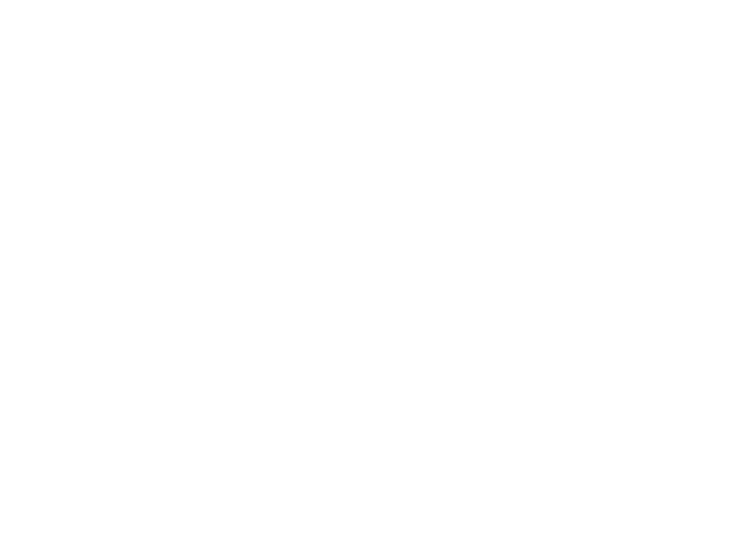
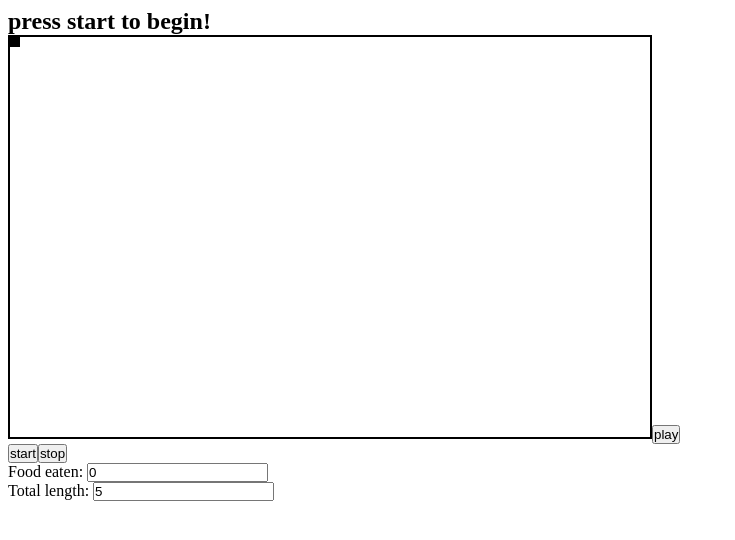
Before and after one commit to immarianaas/snake-bar-frontend, an Angular app: page /draw in a window 1280 px wide. Before the commit this address led to /. Shown: the top 540 px of the page, without its empty margins (0-735 px from the left). Built offline with nearby package versions, Linux system fonts and the light colour scheme.

Commit message:
middle of big refactor

```diff
--- a/src/app/app-routing.module.ts
+++ b/src/app/app-routing.module.ts
@@ -4,8 +4,8 @@
 import { GameComponent } from './game/game.component';
 
 const routes: Routes = [
-  { path: 'game', component: GameComponent },
-  { path: '', component: DrawingComponent }
+  { path: '', component: GameComponent },
+  { path: 'draw', component: DrawingComponent }
 ];
 
 @NgModule({
--- a/src/app/drawing/drawing.component.html
+++ b/src/app/drawing/drawing.component.html
@@ -17,7 +17,7 @@
 
 <br />
 <label>Total length: </label>
-<input type="number" [(ngModel)]="this.snake.maxlen" />
+<input type="number" [(ngModel)]="this.snake.len" />
 
 <!--
 
--- a/src/app/drawing/drawing.component.ts
+++ b/src/app/drawing/drawing.component.ts
@@ -46,24 +46,14 @@
     this.canvas = new Canvas(this.canv.nativeElement);
     this.grid = new Grid(this.canv.nativeElement);
 
-    this.food = new Food(this.grid, 10);
-    this.snake = new Snake(this.grid, new Position(0,0, 'black'), this.food, this);
+    this.food = new Food(new Position(-1,-1), 'ds', 10);
+    this.snake = new Snake(this.grid, new Position(0,0), 'black');
 
   }
 
 
   i: number = 1
   animate(): void {
-    /*
-    this.ctx.fillStyle = 'red';
-    const square = new Square(this.ctx);
-    square.draw(1, 1, 20);
-    */
-   /*
-   this.canvas.draw_rect(this.i, 2, 20, 20, 'red');
-   this.canvas.fill_rect(this.i, 2, 20, 20, 'blue');
-   this.canvas.draw_rect(this.i, 2+20, 20, 20, 'red');
-   */
 
    this.i += 10;
    this.grid.fillSquare(new Position(this.i, this.i));
@@ -107,7 +97,7 @@
     if (this.running) return;
 
     if (!this.pause) this.setup();
-    this.snake.start();
+    // this.snake.start();
     this.running = true;
     this.isGameover=false;
 
@@ -118,7 +108,7 @@
   stop(): void {
     this.running = false;
     this.pause = true;
-    this.snake.stop();
+    // this.snake.stop();
   }
 
   restart(): void {
--- /dev/null
+++ b/src/app/foodbowl.ts
@@ -0,0 +1,53 @@
+import { isNull } from "@angular/compiler/src/output/output_ast";
+import { NUM_FOOD, NUM_X, NUM_Y } from "./constants";
+import { Food } from "./food";
+import { Grid } from "./grid";
+import { Position } from "./position";
+
+export class FoodBowl {
+    private nfood: number = NUM_FOOD;
+    private grid: Grid;
+    private foodset: Food[];
+
+    public constructor(grid: Grid, nfood?: number) {
+        if (nfood || nfood && nfood < 0) this.nfood = nfood;
+        this.grid = grid;
+        this.foodset = [];
+    }
+
+    public fillBowl(max?: number) {
+        const maxquantity = max && max >= 0 ? max : this.nfood;
+        while (this.foodset.length <= maxquantity) {
+            const newfoodp : Position = this.getRandomPos();
+            if (this.grid.isFree(newfoodp)) {
+                const f : Food = this.genRandomFood(newfoodp);
+                this.foodset.push(f);
+                this.grid.printFood(f);
+            }
+        }
+    }
+
+    public eatFood(pos: Position) : Food | null {
+        var f : Food | null = null;
+        this.foodset.forEach( food => {
+            if (pos.equals(food.pos)) f = food;
+        });
+        if (!f) return null;
+        this.foodset = this.foodset.filter( felem => f?.pos.equals(felem.pos) );
+        return f;
+    }
+
+    private genRandomFood(p: Position): Food {
+        return new Food(p, 'red', 1); // change later maybe
+    }
+
+    private getRandomPos(): Position {
+        const y = Math.floor(Math.random() * (NUM_Y+1));
+        const x = Math.floor(Math.random() * (NUM_X+1));
+        return new Position(x,y);
+    }
+
+
+
+
+}
--- /dev/null
+++ b/src/app/game.ts
@@ -0,0 +1,58 @@
+import { Direction } from "./enums";
+import { Food } from "./food";
+import { FoodBowl } from "./foodbowl";
+import { Grid } from "./grid";
+import { Position } from "./position";
+import { Snake } from "./snake";
+
+export class Game {
+
+    private grid: Grid;
+    private foodbowl: FoodBowl;
+    private snake: Snake;
+
+    private sid: any;
+
+    private started: boolean;
+
+    constructor(el: HTMLCanvasElement) {
+        this.grid = new Grid(el);
+        this.snake = new Snake(this.grid, new Position(0,0), 'black');
+        // ^ change this to permit more than one..
+
+        this.foodbowl = new FoodBowl(this.grid);
+        this.started = false;
+    }
+
+    public changeDirection(dir: Direction) {
+        this.snake.changeDirection(dir);
+    }
+
+    // chama o move
+    private move_snake(): void {
+        const rempos : Position | null = this.snake.move();
+        if (!rempos) return;
+        const gameover = this.snake.checkIfGameOver();
+        if (gameover) { // do smth
+        }
+
+        const ate : boolean = this.snake.checkIfAte(this.foodbowl);
+        if (ate) this.foodbowl.fillBowl();
+
+        this.snake.checkIfGrow(rempos);
+    }
+
+    public start() {
+        if (!this.started) {
+            this.foodbowl.fillBowl();
+        }
+        this.sid = setInterval(() => { this.move_snake()}, 200);
+    }
+
+    public pause() {
+        if (!this.sid) return;
+        clearInterval(this.sid);
+    }
+
+
+}
--- a/src/app/game/game.component.html
+++ b/src/app/game/game.component.html
@@ -1,19 +1,24 @@
+<!--
+<h2 *ngIf="this.pause">stopped</h2>
+<h2 *ngIf="this.running">playing</h2>
+<h2 *ngIf="this.isGameover">game over c':</h2>
+<h2 *ngIf="!this.pause&&!this.running&&!this.isGameover">press start to begin!</h2>
+-->
 
-<body>
-<header>
-    <button id="reset">reset</button>
-    <button id="pause">pause</button>
-    <button id="start">start</button>
-    <span id="player-one-score"></span>
-    <span id="player-one-lives"></span>
-    <span id="player-two-score"></span>
-    <span id="player-two-lives"></span>
-    <br>
-    <div>
-        <span>[ SPACEBAR ] - warp jump</span>
-        <span id="build">&copy;2015-2019 <a href="https://twitter.com/8_bit_hacker">@8_bit_hacker</a></span>
-    </div>
-</header>
+<canvas tabindex=1 #canv focus (keydown)="changeDir($event.keyCode)"></canvas>
 
-<canvas></canvas>
-</body>
+<br />
+<button (click)="start()">start</button>
+<button (click)="pause()">stop</button>
+<button>reset</button>
+
+<!--
+<br />
+<label>Food eaten: </label>
+<input type="number" [(ngModel)]="this.snake.foodeaten" />
+
+<br />
+<label>Total length: </label>
+<input type="number" [(ngModel)]="this.snake.maxlen" />
+
+-->
--- a/src/app/game/game.component.ts
+++ b/src/app/game/game.component.ts
@@ -1,4 +1,6 @@
-import { Component, OnInit } from '@angular/core';
+import { Component, ElementRef, OnInit, ViewChild } from '@angular/core';
+import { Direction, GameKey } from '../enums';
+import { Game } from '../game';
 
 @Component({
   selector: 'app-game',
@@ -7,9 +9,44 @@
 })
 export class GameComponent implements OnInit {
 
+  @ViewChild('canv', {static: true})
+  canv!: ElementRef<HTMLCanvasElement>;
+
+  game !: Game;
+
   constructor() { }
 
   ngOnInit(): void {
+    this.game = new Game(this.canv.nativeElement);
+  }
+
+  public start() : void {
+    this.canv.nativeElement.focus();
+    this.game.start();
+  }
+
+  public pause() : void {
+    this.game.pause();
+  }
+
+  changeDir(e: number) : void {
+    var d: Direction = Direction.NONE;
+
+    switch (e) {
+      case GameKey.DOWN:
+        d = Direction.DOWN; break;
+      case GameKey.UP:
+        d = Direction.UP; break;
+      case GameKey.LEFT:
+        d = Direction.LEFT; break;
+      case GameKey.RIGHT:
+        d = Direction.RIGHT; break;
+
+      default:
+        console.error("invalid key");
+    }
+    this.game.changeDirection(d);
+
   }
 
 }
--- a/src/app/snake.ts
+++ b/src/app/snake.ts
@@ -3,48 +3,45 @@
 import { DrawingComponent } from "./drawing/drawing.component";
 import { Direction, GameKey } from "./enums";
 import { Food } from "./food";
+import { FoodBowl } from "./foodbowl";
 import { Grid } from "./grid";
 import { Position } from "./position";
 
 export class Snake {
     private pos: Position[];
+    private colours: string[];
+
+
     private dir: Direction;
     private grid: Grid;
-    public maxlen: number; // max len
+    public len: number; // max len
     private sid: any; // setIntervalId
 
     private tempdir: Direction;
-    private food: Food;
 
-    private digesting: Position[];
-
-    //private gameover: boolean;
-    private dc: DrawingComponent;
+    private digesting: Food[];
 
     public foodeaten : number = 0;
 
-    public constructor(grid: Grid, startpos: Position, food: Food, dc : DrawingComponent) {
+    public constructor(grid: Grid, startpos: Position, colour: string) {
         this.pos = [startpos];
+        this.colours = [colour];
+
         this.dir = Direction.NONE;
         this.tempdir = Direction.NONE;
         /*
          * this _tempdir_ is essential to prevent users from
          * reversing completely the snake in one 'clock tick'
          */
-        this.maxlen = 5;
+        this.len = 5;
 
         this.grid = grid;
-        this.grid.fillSquare(startpos);
+        this.grid.fillSquare(startpos, colour);
 
-        this.food = food;
         this.digesting = [];
-
-        // this.gameover = false;
-        this.dc = dc;
     }
 
-
-
+    /* // this will go to "game"
     public start() : void {
         this.sid = setInterval(() => {this.move()}, 200);
     }
@@ -53,9 +50,7 @@
         if (!this.sid) return;
         clearInterval(this.sid);
     }
-
-
-
+    */
 
     public changeDirection(newdir: Direction) : void {
         const vertical = [Direction.DOWN, Direction.UP];
@@ -68,72 +63,95 @@
     }
 
 
-
-
-    private move() : void {
+    public move() : Position | null {
         // is going to move in the direction of _dir_
         // pos[0] is going to have the
 
         this.dir = this.tempdir;
-        if (this.dir == Direction.NONE) return;
+        if (this.dir == Direction.NONE) return null;
 
-        /*
-        if (this.growNextIter) {
-            const food_to_be_rem = this.digesting.shift();
-            if (!food_to_be_rem) console.error('error removing food from digested');
-            else this.pos.unshift(food_to_be_rem);
-            this.growNextIter = false;
-        }*/
 
         const currpos = this.pos[0];
         let newpos = this.getNewPos(currpos);
 
-        /* check if newpos is food */
-        let foodeaten = this.checkIfAte(newpos)
-        if (foodeaten) newpos = foodeaten;
 
+        // this.grid.fillSquare(newpos);
 
-        this.grid.fillSquare(newpos);
 
         // unshift puts things on the beginning of the array
         const currlen = this.pos.unshift(newpos);
 
-        if (currlen>this.maxlen) {
+
+        // happens in the begining
+        if (currlen<=this.len) {
+            this.colours.push(this.colours[0]);
+            // console.error('something not right - snake move()');
+            this.grid.printSnake(this.pos, this.colours);
+            return null;
+        }
+
+
         const postorem = this.pos.pop();
 
         if (postorem == undefined) {
             console.log("help - snake move()");
-                return;
+            return null;
         }
-
+        /*
         if (this.digesting[0] && this.digesting[0].equals(postorem)) {
             // time to grow
             const food_to_be_rem = this.digesting.shift();
             if (!food_to_be_rem) console.error('error removing food from digested');
             else this.pos.push(food_to_be_rem);
-                this.maxlen++;
-            } else this.grid.eraseSquare(postorem);
+            this.len++;
+        } else
+        */
+        this.grid.printSnake(this.pos, this.colours, postorem);
+
+           // this.grid.eraseSquare(postorem);
+        // }
+        return postorem;
     }
 
-        var col : boolean = this.checkCollision(newpos);
-        if (col) { this.stop(); this.dc.gameover(); }
-        /* TODO: SOMETHING CUTE */
-
+    public checkIfGameOver(): boolean {
+        const head = this.pos[0];
+        return this.pos.slice(1).some(function(arrPos) {
+            return head.equals(arrPos);
+        });
     }
 
-    private checkIfAte(head: Position) : any {
+    public checkIfAte(fb: FoodBowl) : boolean {
+        const newpos = this.pos[0];
+        const food : Food | null = fb.eatFood(newpos);
+        if (!food) return false;
+        this.digesting.push(food);
+        this.foodeaten++;
+        return true;
+        /*
         const f = this.food.isFood(head)
         if (!f) return false;
         this.digesting.push(f);
         this.foodeaten++;
         this.food.ate(f);
         return f;
+        */
+    }
+
+    public checkIfGrow(removed_pos: Position) : boolean {
+        let food : Food | null = null;
+        this.digesting.forEach(f => {
+            if (f.pos.equals(removed_pos)) food = f;
+        });
+
+        if (!food) return false;
+        this.digesting.push(food);
+        this.foodeaten++;
+        return true;
     }
 
 
 
-
-
+/*
     private checkCollision(head: Position) : boolean {
         // see if snake[0] appears anywhere else..
         // console.log("snake checkCollision() : " + this.pos.lastIndexOf(this.pos[0]))
@@ -145,7 +163,7 @@
         // return this.pos.lastIndexOf(this.pos[0]) > 0;
     }
 
-
+    */
 
 
     private getNewPos(p: Position): Position {
```
Also changed, not shown: src/app/food.ts (+7 -68 lines), src/app/grid.ts (+22 -10 lines). Lines whose indentation alone changed are shown as unchanged.
